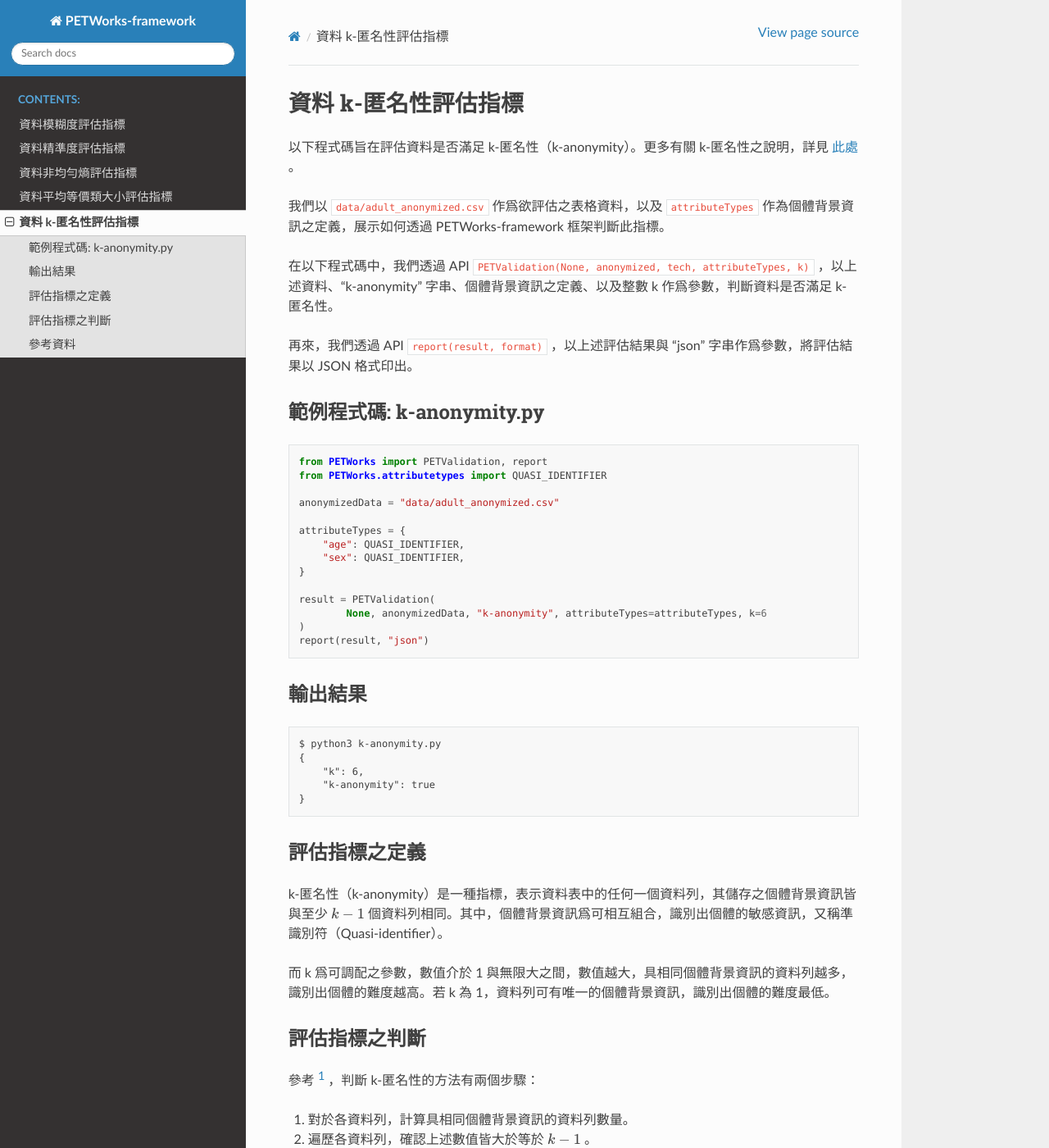
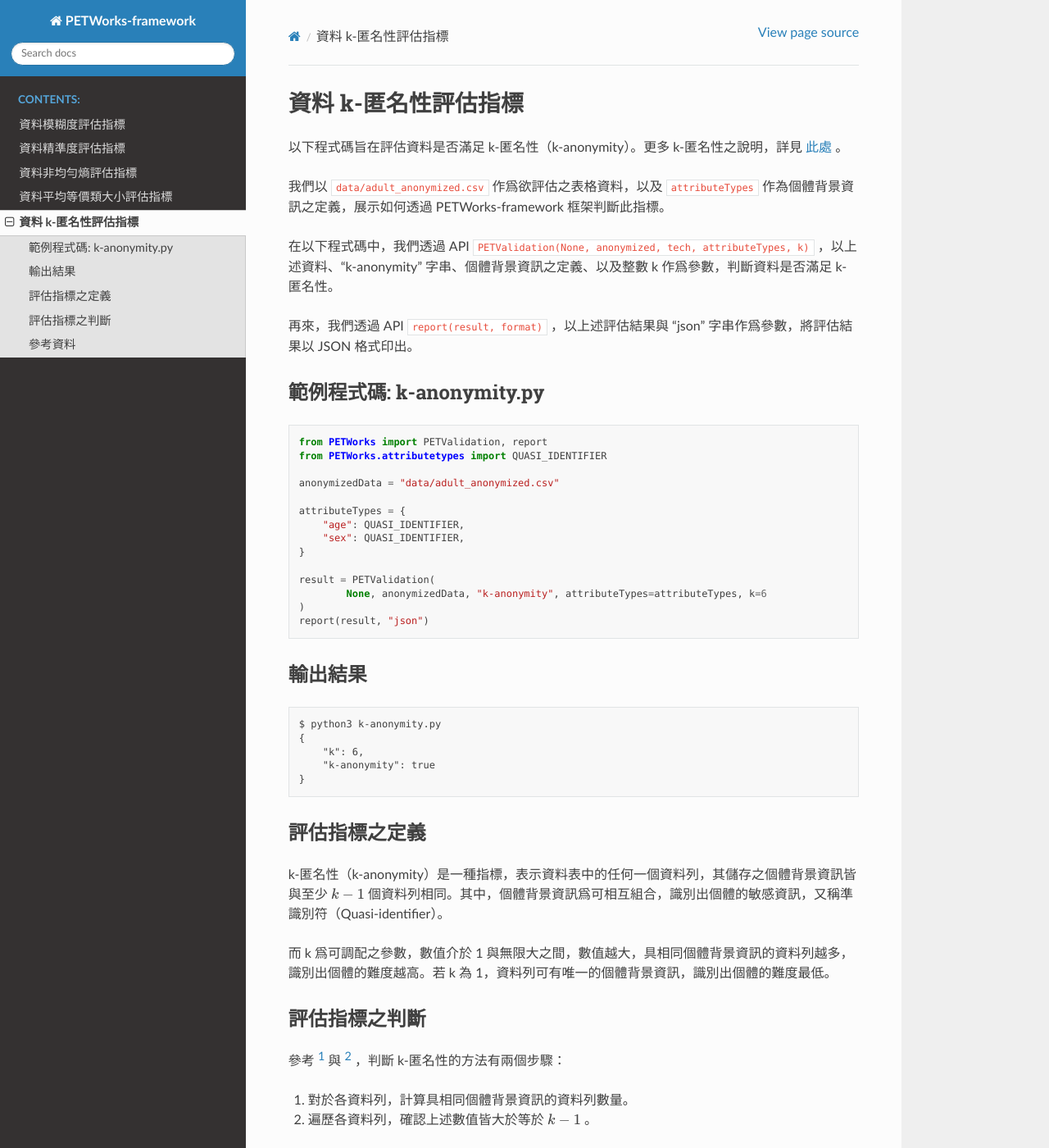
Before and after one commit to quark-engine/PETWorks-DOC, a Sphinx documentation site: the page built from docs/source/kanonymity.rst, in a window 1280 px wide and 1400 px high. Shown: the whole window at 82% size. Built offline with Sphinx 7.4.7 and the Read the Docs theme 2.0.0, drawn with Linux system fonts in a browser that asks for light colours.

Commit message:
Fix small problems in  description for k-anonymity

```diff
--- a/docs/source/kanonymity.rst
+++ b/docs/source/kanonymity.rst
@@ -2,7 +2,7 @@
 資料 k-匿名性評估指標
 +++++++++++++++++++++++++++++++++++++++
 
-以下程式碼旨在評估資料是否滿足 k-匿名性（k-anonymity）。更多有關 k-匿名性之說明，詳見 `此處 <#id4>`_ 。
+以下程式碼旨在評估資料是否滿足 k-匿名性（k-anonymity）。更多 k-匿名性之說明，詳見 `此處 <#id3>`_ 。
 
 我們以 ``data/adult_anonymized.csv`` 作爲欲評估之表格資料，以及 ``attributeTypes`` 作為個體背景資訊之定義，展示如何透過 PETWorks-framework 框架判斷此指標。
 
@@ -55,7 +55,7 @@ k-匿名性（k-anonymity）是一種指標，表示資料表中的任何一個
 評估指標之判斷
 --------------
 
-參考 [1]_ ，判斷 k-匿名性的方法有兩個步驟：
+參考 [1]_ 與 [2]_ ，判斷 k-匿名性的方法有兩個步驟：
 
 1. 對於各資料列，計算具相同個體背景資訊的資料列數量。
 2. 遍歷各資料列，確認上述數值皆大於等於 :math:`k-1` 。
```
